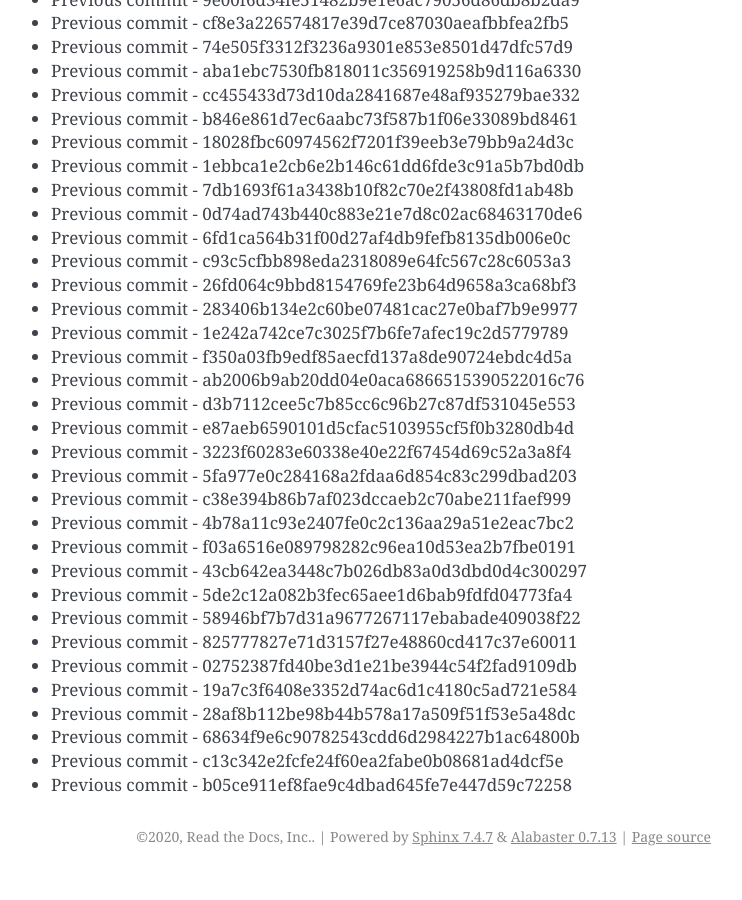
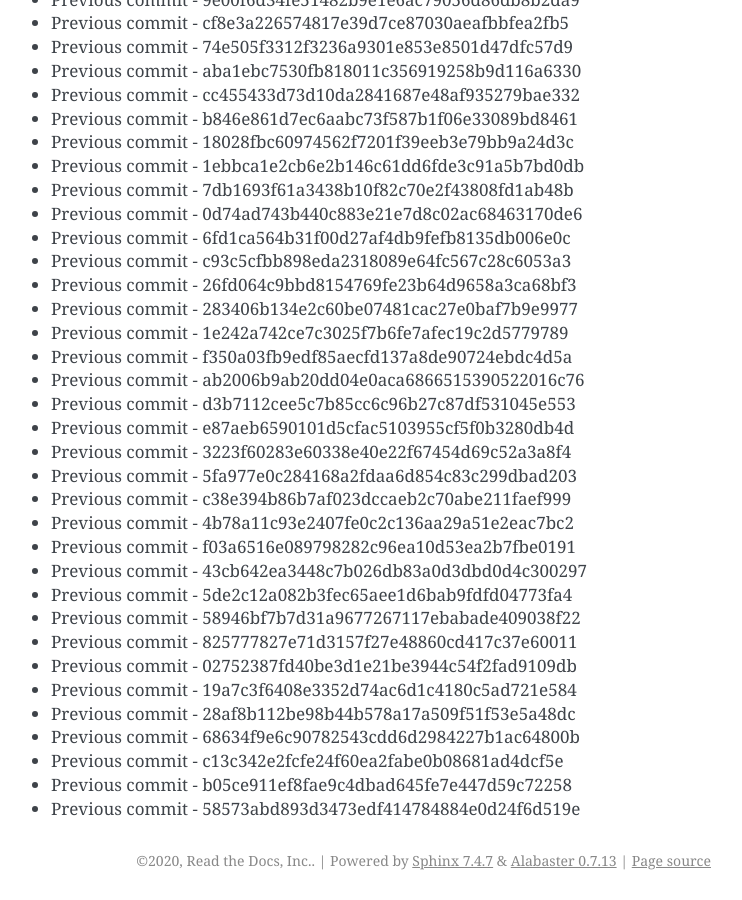
Before and after one commit to readthedocs/rtd-git-stresstest, a Sphinx documentation site: the page built from docs/updates.rst, in a window 1280 px wide and 900 px high, scrolled down 48678 px. Shown: the whole window, without its empty margins (399-1141 px from the left). Built offline with Sphinx 7.4.7, drawn with Linux system fonts in a browser that asks for light colours; before the commit the page ends 49554 px from its top, so only the background shows below that.

Commit message:
Generating commit from previous: 58573abd893d3473edf414784884e0d24f6d519e

```diff
--- a/docs/updates.rst
+++ b/docs/updates.rst
@@ -2077,3 +2077,4 @@ It can be tested for any performance characteristics.
 * Previous commit - 68634f9e6c90782543cdd6d2984227b1ac64800b
 * Previous commit - c13c342e2fcfe24f60ea2fabe0b08681ad4dcf5e
 * Previous commit - b05ce911ef8fae9c4dbad645fe7e447d59c72258
+* Previous commit - 58573abd893d3473edf414784884e0d24f6d519e
```
